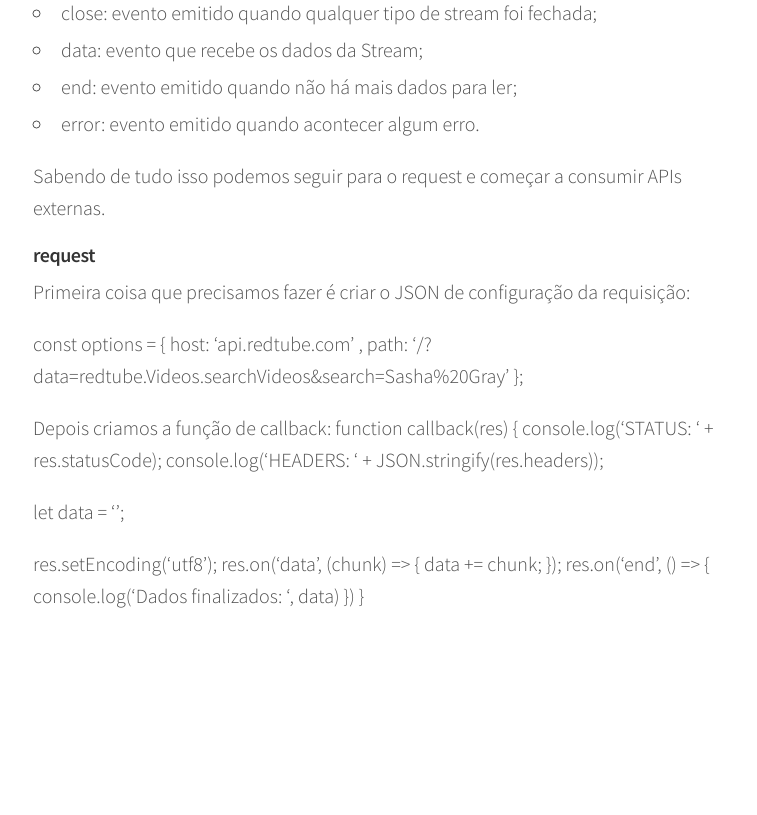
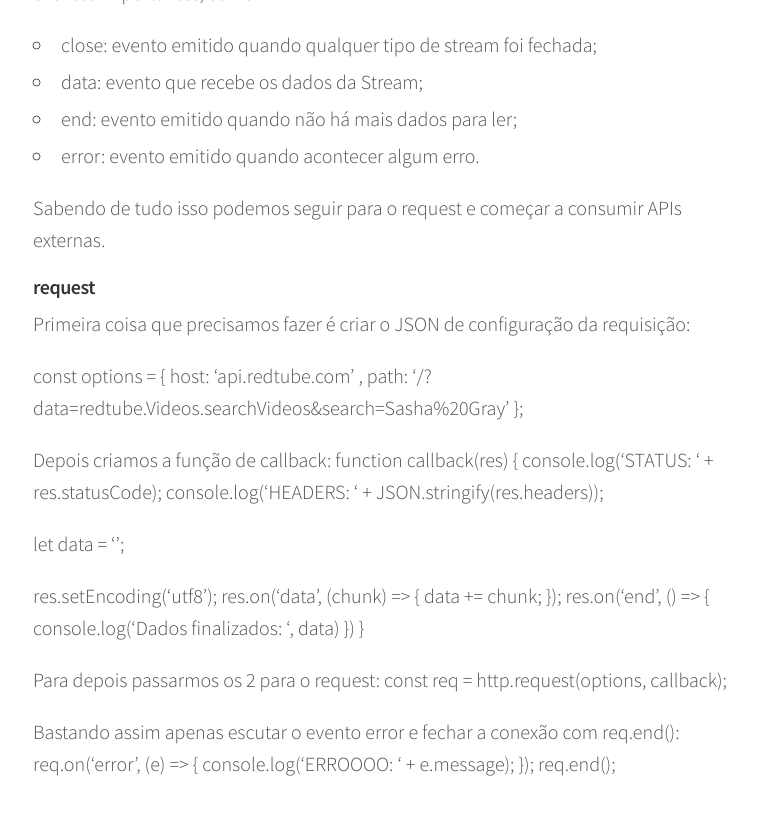
Before and after one commit to indrajithbandara/debug-blog, a Jekyll site: the page built from _posts/2016-05-15-nodejs.md, in a window 1280 px wide and 900 px high, scrolled down 12084 px. Shown: the top 815 px of the window, without its empty margins (247-1004 px from the left). Built offline with Jekyll 4.4.1, drawn with Linux system fonts in a browser that asks for light colours; comment, search, counter and statistics services are not loaded; before the commit the page ends 12816 px from its top, so only the background shows below that; some of the changed text lies outside the part shown.

Commit message:
sobe caralho

```diff
--- a/_posts/2016-05-15-nodejs.md
+++ b/_posts/2016-05-15-nodejs.md
@@ -504,7 +506,6 @@
 #### request
 Primeira coisa que precisamos fazer é criar o JSON de configuração da requisição:
 
-
 const options = {
   host: 'api.redtube.com'
 , path: '/?data=redtube.Videos.searchVideos&search=Sasha%20Gray'
@@ -525,3 +526,12 @@
     console.log('Dados finalizados: ', data)
   })
 }
+
+Para depois passarmos os 2 para o request:
+const req = http.request(options, callback);
+
+Bastando assim apenas escutar o evento error e fechar a conexão com req.end():
+req.on('error', (e) =>  {
+  console.log('ERROOOO: ' + e.message);
+});
+req.end();
```
Also changed, not shown: other parts of _posts/2016-05-15-nodejs.md (+4 -2 lines), _posts/2016-05-07-angular.md (+1 -1 lines).
